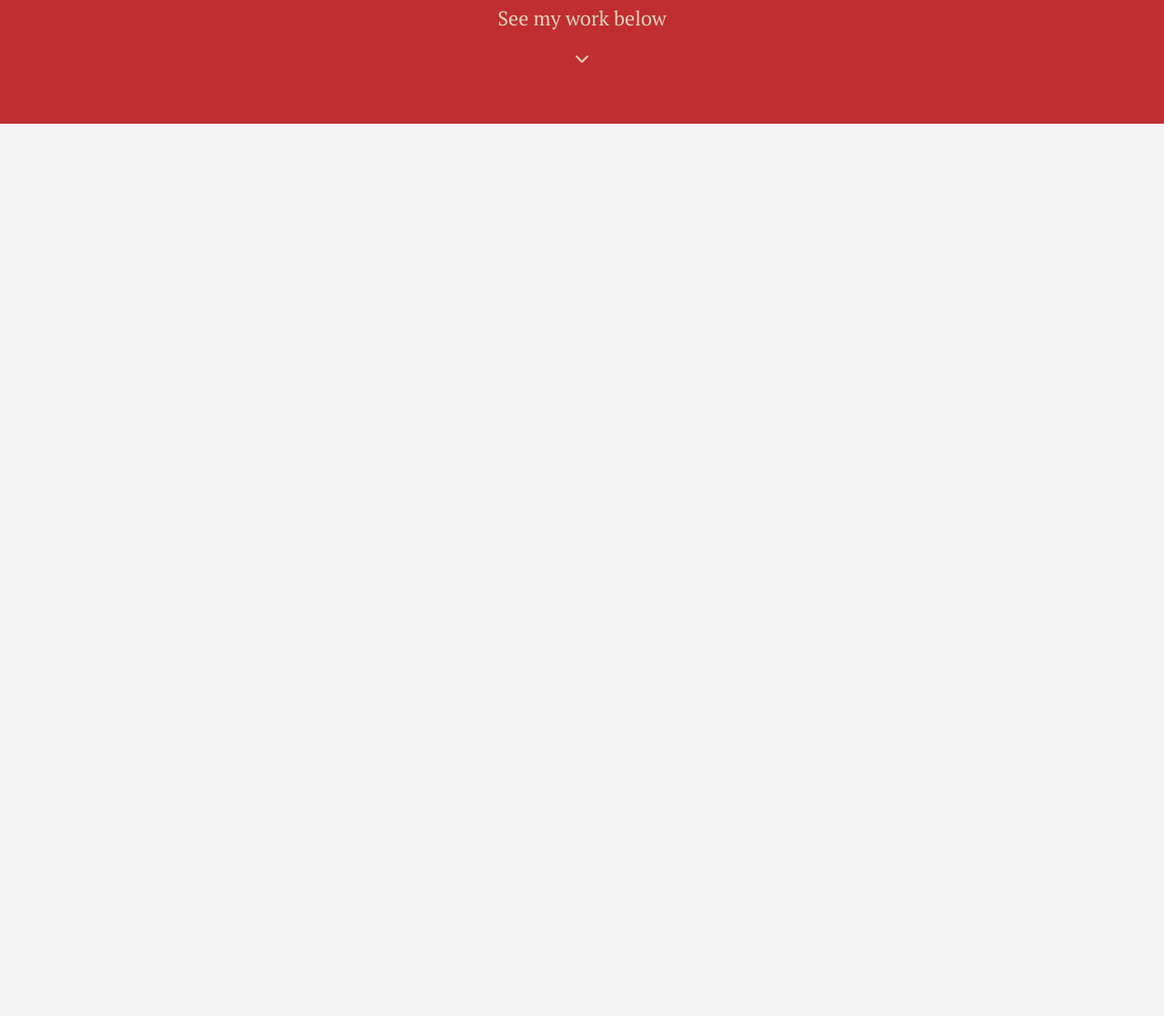
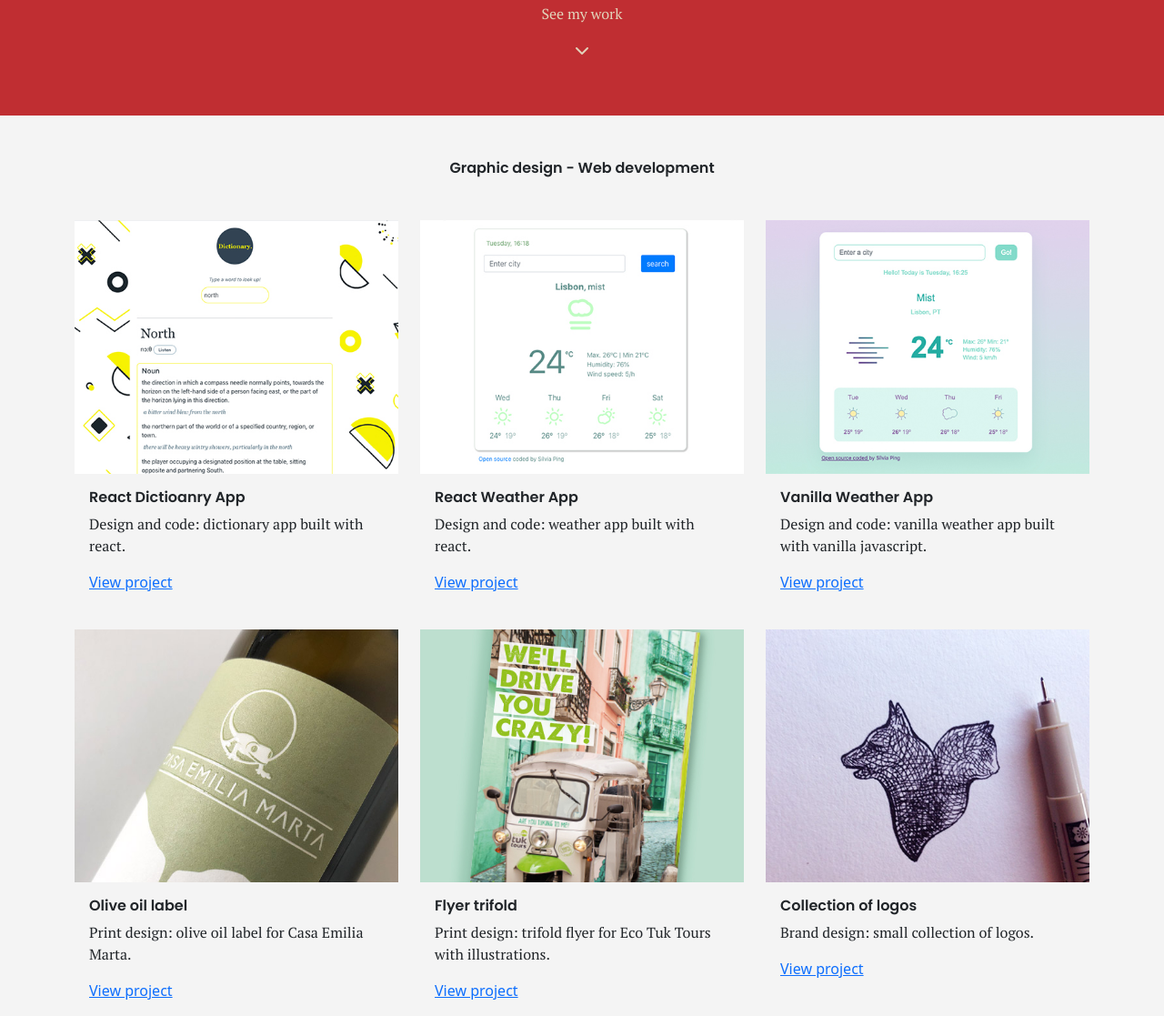
Before and after one commit to silping/responsive-portfolio, a plain HTML site: page index.html in a window 1280 px wide. Shown: the part 335-1452 px from the top of the page at 91% size. Before the commit the page ends 800 px from the top, so only its background shows below. Drawn offline with nearby package versions, Linux system fonts and the light colour scheme.

Commit message:
Added homepage content

```diff
--- a/index.html
+++ b/index.html
@@ -28,8 +28,92 @@
       <h1>
         Hi, I’m Sílvia! A graphic designer and web developer based in Lisbon.
       </h1>
-      <p>See my work below</p>
+      <p>See my work</p>
       <i class="fas fa-chevron-down"></i>
+    </div>
+    <h2 class="mt-5 mb-5 text-center">Graphic design - Web development</h2>
+    <div class="container">
+      <div class="row">
+        <div class="col-4">
+          <img
+            class="img-fluid thumbnails"
+            src="/images/react-dictionary.jpg"
+            alt="olive oil label"
+          />
+          <div class="p-3">
+            <h3>React Dictioanry App</h3>
+            <p>Design and code: dictionary app built with react.</p>
+            <a href="#">View project</a>
+          </div>
+        </div>
+        <div class="col-4">
+          <img
+            class="img-fluid thumbnails"
+            src="/images/react-weather.jpg"
+            alt="react weather app"
+          />
+          <div class="p-3">
+            <h3>React Weather App</h3>
+            <p>Design and code: weather app built with react.</p>
+            <a href="#">View project</a>
+          </div>
+        </div>
+        <div class="col-4">
+          <img
+            class="img-fluid thumbnails"
+            src="/images/vanilla-weather.jpg"
+            alt="weather app"
+          />
+          <div class="p-3">
+            <h3>Vanilla Weather App</h3>
+            <p>
+              Design and code: vanilla weather app built with vanilla
+              javascript.
+            </p>
+            <a href="#">View project</a>
+          </div>
+        </div>
+      </div>
+      <div class="row mt-4">
+        <div class="col-4">
+          <img
+            class="img-fluid thumbnails"
+            src="/images/olive-oil.jpg"
+            alt="olive oil label"
+          />
+          <div class="p-3">
+            <h3>Olive oil label</h3>
+            <p>Print design: olive oil label for Casa Emilia Marta.</p>
+            <a href="#">View project</a>
+          </div>
+        </div>
+        <div class="col-4">
+          <img
+            class="img-fluid thumbnails"
+            src="/images/flyer.jpg"
+            alt="flyer"
+          />
+          <div class="p-3">
+            <h3>Flyer trifold</h3>
+            <p>
+              Print design: trifold flyer for Eco Tuk Tours with illustrations.
+            </p>
+            <a href="#">View project</a>
+          </div>
+        </div>
+        <div class="col-4">
+          <img
+            class="img-fluid thumbnails"
+            src="/images/logofolio.jpg"
+            alt="logo design"
+          />
+          <div class="p-3">
+            <h3>Collection of logos</h3>
+            <p>Brand design: small collection of logos.</p>
+            <a href="#">View project</a>
+          </div>
+        </div>
+      </div>
     </div>
   </body>
 </html>
--- a/styles/portfolio.css
+++ b/styles/portfolio.css
@@ -6,18 +6,26 @@
 
 body {
   background-color: var(--background-color);
+  margin: 0 auto;
 }
+
 h1,
 h2,
 h3 {
   font-family: "Poppins", sans-serif;
   font-weight: 600;
 }
-
+h2 {
+  font-size: 16px;
+}
+h3 {
+  font-size: 16px;
+  font-weight: 600;
+}
 p {
   font-family: "PT Serif", serif;
   font-weight: 400s;
-  font-size: 22px;
+  font-size: 16px;
 }
 .hero {
   text-align: center;
@@ -34,3 +42,9 @@ p {
 .fa-chevron-down {
   color: #e2d4bb;
 }
+
+.thumbnails {
+  display: flex;
+  flex-wrap: wrap;
+  background-color: var(--primary-color);
+}
```
Also changed, not shown: images/flyer.jpg (added), images/logofolio.jpg (added), images/olive-oil.jpg (added), images/react-dictionary.jpg (added), images/react-weather.jpg (added), images/vanilla-weather.jpg (added), 2 other files.
